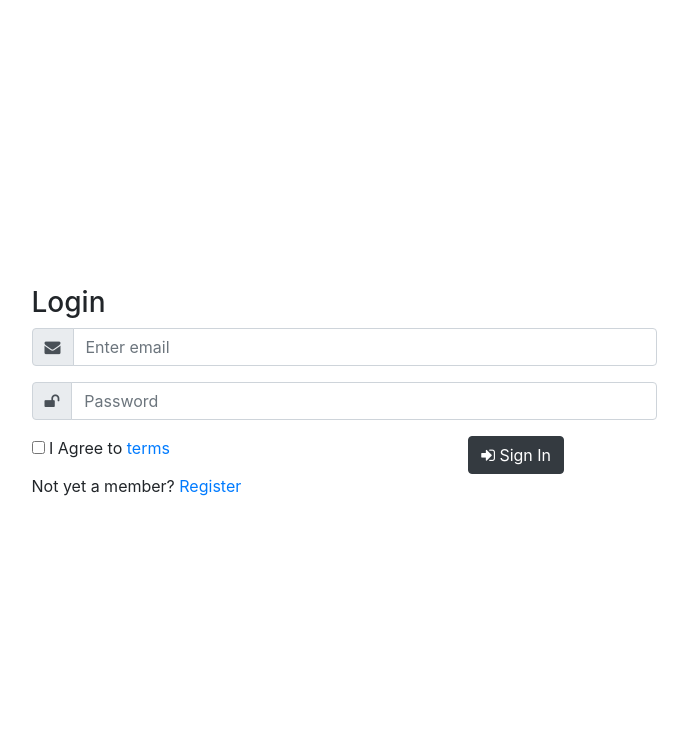
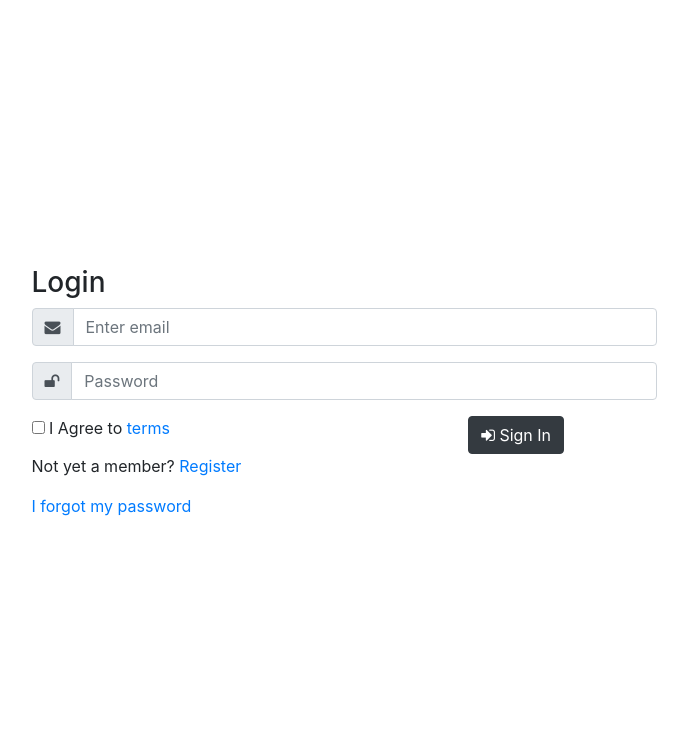
Before and after one commit to ealpha072/PHP-Library, a PHP site: page /login.php in a window 1280 px wide. Shown: the top 756 px of the page, without its empty margins (296-984 px from the left). Run offline with PHP 8.4, Linux system fonts and the light colour scheme.

Commit message:
Link for users who have forgotten passwords

```diff
--- a/users/login.php
+++ b/users/login.php
@@ -36,6 +36,7 @@
 
       <div class="register">
         <p>Not yet a member? <a href="registration.php">Register</a></p>
+		<a href="forgotpassword.php">I forgot my password</a>
       </div>
     </form>
   </div>
```
